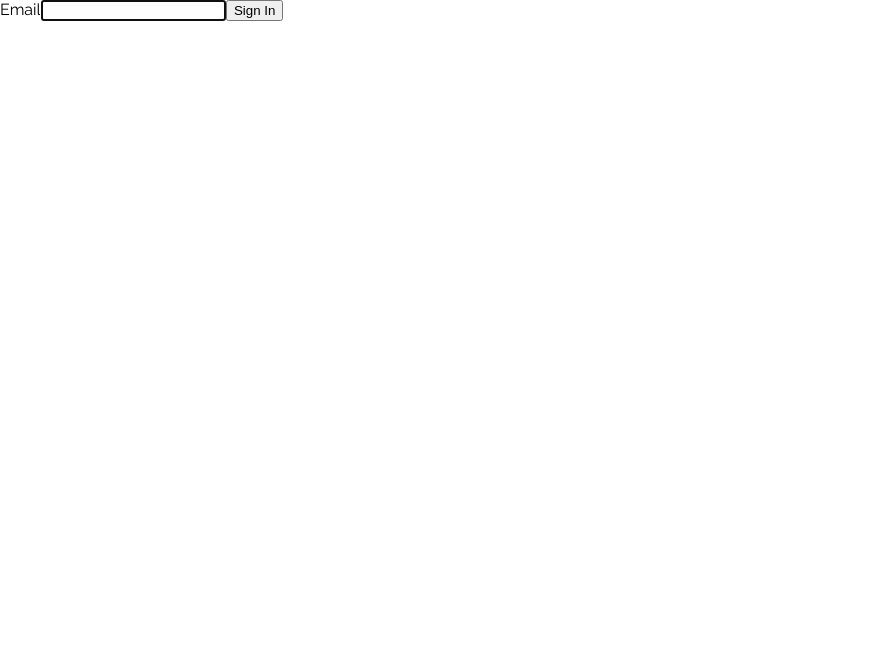
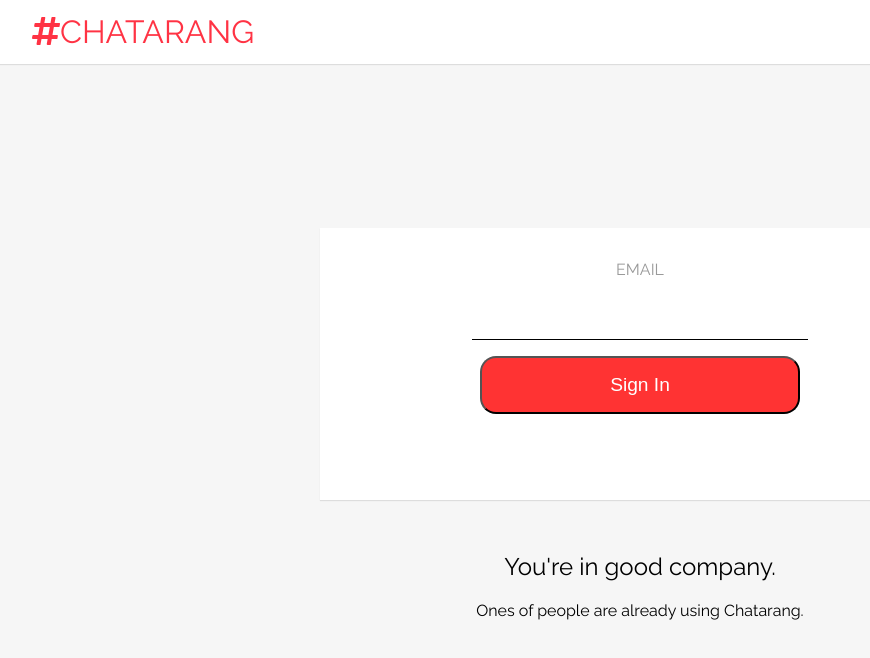
Before and after one commit to comptonla/chatarang, a React (Create React App) app: page / in a window 1280 px wide. Shown: the top 658 px of the page, without its empty margins (0-870 px from the left). Built offline with nearby package versions, Linux system fonts and the light colour scheme.

Commit message:
Style SignIn page

```diff
--- a/src/SignIn.js
+++ b/src/SignIn.js
@@ -1,4 +1,5 @@
 import React, { Component } from 'react'
+import { StyleSheet, css } from 'aphrodite'
 
 class SignIn extends Component {
   state = {
@@ -12,32 +13,140 @@
   handleSubmit = (ev) => {
     ev.preventDefault()
     this.props.handleAuth({
-      uid: `${this.state.email}-ife138`,
+      uid: `${this.state.email}-ksdfjhu32472398`,
+      displayName: this.state.email,
       email: this.state.email,
-      displayName: this.state.email,
     })
   }
 
   render() {
     return (
-      <div className="SignIn">
-        <form>
-          <label htmlFor="email">Email</label>
+      <div className={`SignIn ${css(styles.signIn)}`}>
+        <header className={css(styles.header)}>
+          <span className={css(styles.title)}>
+            <i className="fas fa-hashtag"></i>
+            Chatarang
+          </span>
+        </header>
+        <main className={css(styles.main)}>
+          <form
+            className={css(styles.form)}
+            onSubmit={this.handleSubmit}
+          >
+            <label
+              htmlFor="email"
+              className={css(styles.label)}
+            >
+              Email
+            </label>
             <input
-            required
               autoFocus
               type="email"
               name="email"
+              className={css(styles.input)}
+              value={this.state.email}
+              onChange={this.handleChange}
             />
             <button
               type="submit"
+              className={css(styles.button)}
             >
               Sign In
             </button>
           </form>
+
+          <div className="blurb">
+            <h2 className={css(styles.h2)}>
+              You're in good company.
+            </h2>
+            <p>Ones of people are already using Chatarang.</p>
+          </div>
+        </main>
       </div>
     )
   }
 }
 
+const styles = StyleSheet.create({
+  signIn: {
+    display: 'flex',
+    flexDirection: 'column',
+    height: '100vh',
+    backgroundColor: '#f6f6f6',
+  },
+
+  header: {
+    backgroundColor: '#fff',
+    height: '4rem',
+    padding: '0 2rem',
+    margin: 0,
+    display: 'flex',
+    alignItems: 'center',
+    boxShadow: '0 1px 1px rgba(0,0,0,.1)',
+  },
+
+  title: {
+    color: '#ff3344',
+    fontWeight: 400,
+    textTransform: 'uppercase',
+    lineHeight: '80px',
+    fontSize: '2rem',
+  },
+
+  main: {
+    flex: 1,
+    textAlign: 'center',
+    display: 'flex',
+    flexDirection: 'column',
+    justifyContent: 'center',
+    margin: '0 auto',
+  },
+
+  form: {
+    width: '40rem',
+    height: '15rem',
+    backgroundColor: 'white',
+    boxShadow: '0 1px 1px rgba(0,0,0,.1)',
+    marginBottom: '2rem',
+    padding: '2rem 0 0',
+  },
+
+  label: {
+    display: 'block',
+    textTransform: 'uppercase',
+    color: '#999',
+  },
+
+  input: {
+    width: '20rem',
+    fontSize: '1.5rem',
+    border: 0,
+    borderBottom: '1px solid black',
+    marginTop: '1rem',
+    marginBottom: '1rem',
+    textAlign: 'center',
+    padding: '0.5rem',
+
+    ':focus': {
+      outline: 0,
+    },
+  },
+
+  h2: {
+    fontWeight: 'normal',
+  },
+
+  button: {
+    display: 'block',
+    margin: '0 auto',
+    padding: '1rem 2rem',
+    fontSize: '1.2rem',
+    borderRadius: '1rem',
+    backgroundColor: '#ff3333',
+    color: 'white',
+    width: '20rem',
+  },
+})
+
+
 export default SignIn
```
Lines whose indentation alone changed are shown as unchanged.
